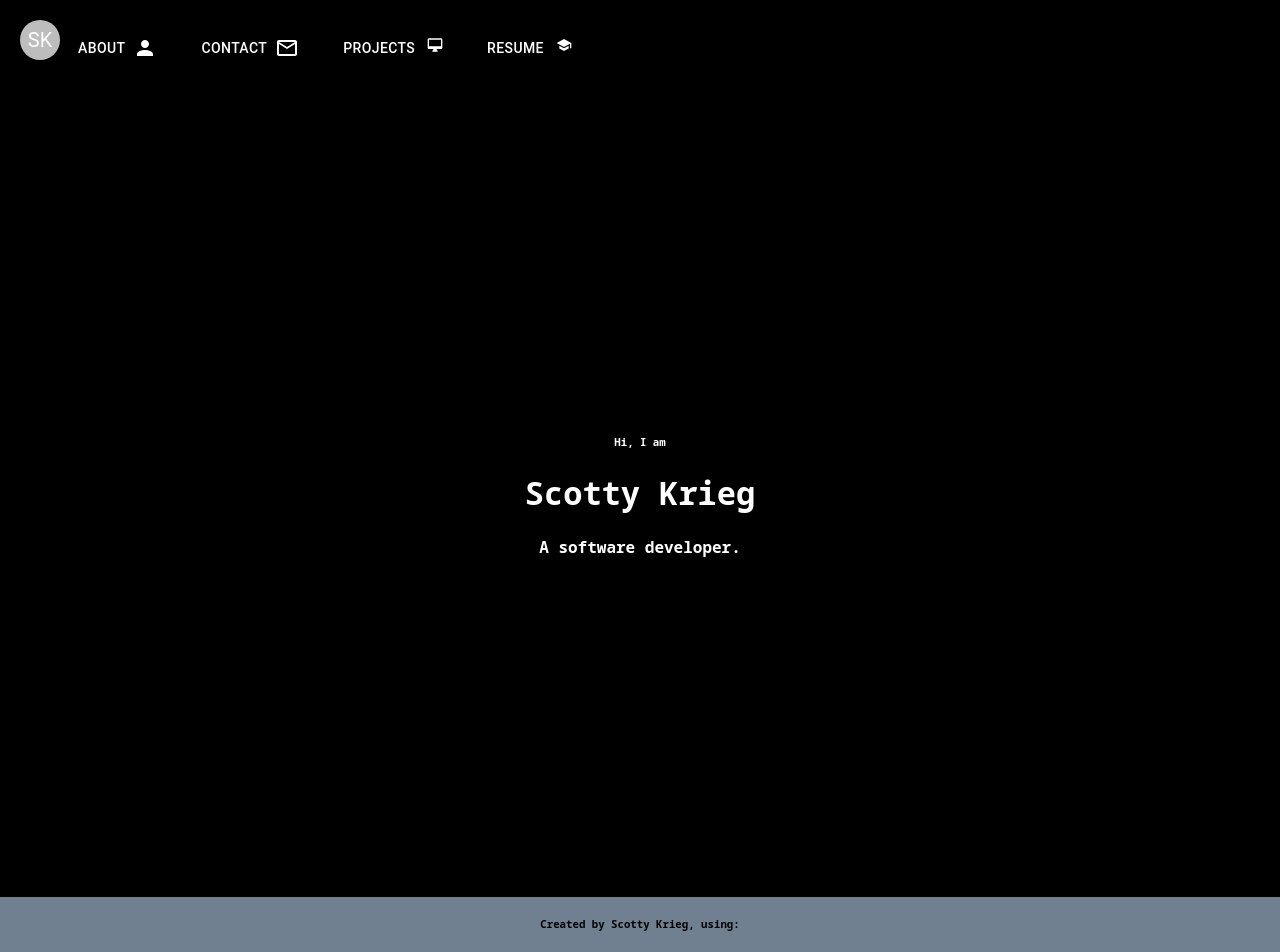
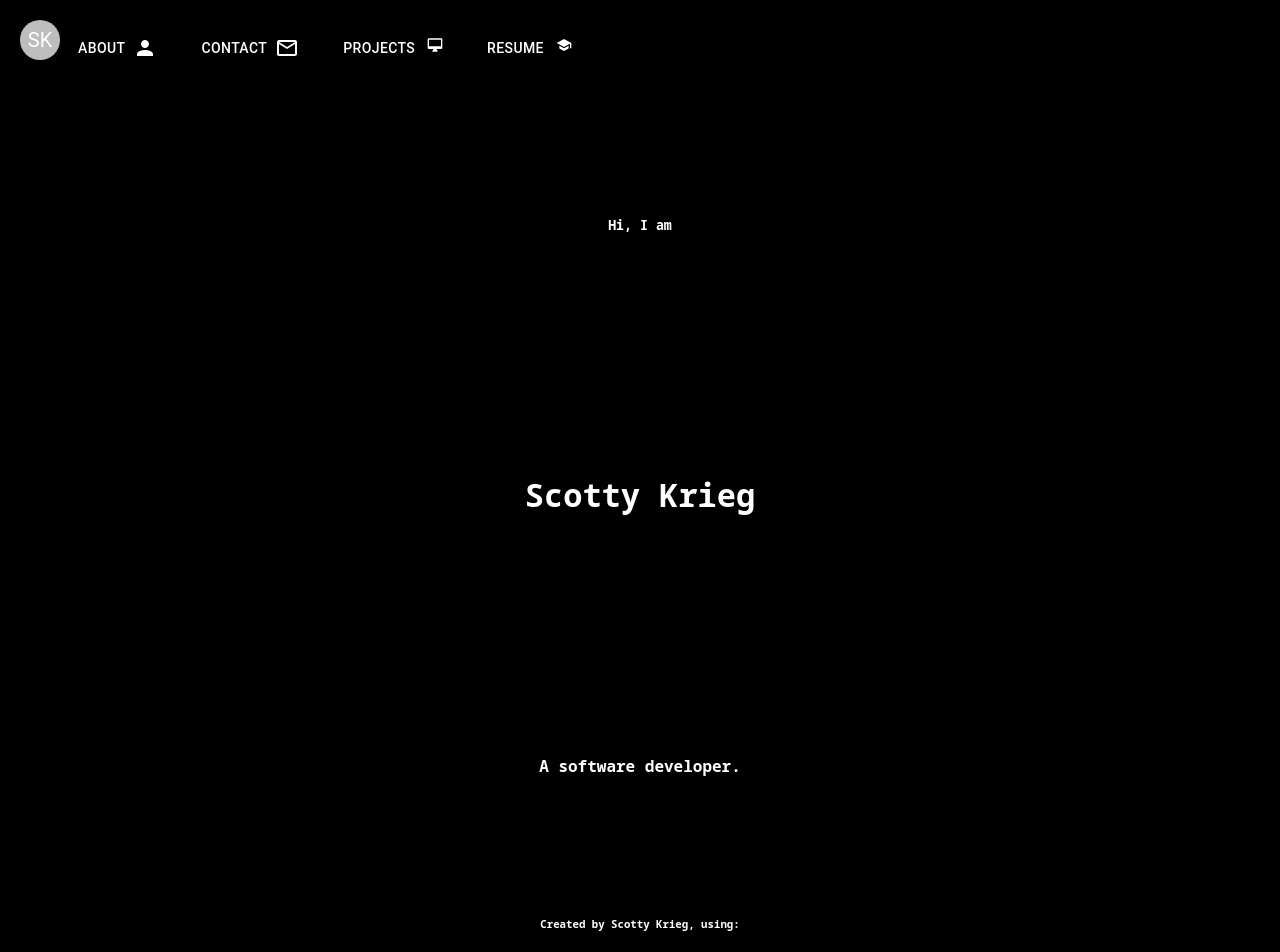
Before and after one commit to scottykrieg/portfolio, a Next.js app: page /Home in a window 1280 px wide. Shown: the top 952 px of the page. Built offline with nearby package versions, Linux system fonts and the light colour scheme.

Commit message:
fixed parallax background on homepage

```diff
--- a/src/components/Footer.tsx
+++ b/src/components/Footer.tsx
@@ -1,4 +1,7 @@
 import styles from "@/styles/Footer.module.sass";
+// import MoonSurface from "@/components/images/MoonSurface.svg";
+
+// Use the MoonSurface variable to reference the SVG file
 import {
   SiReact,
   SiFirebase,
@@ -16,6 +19,7 @@ const mainFont = Noto_Sans_Mono({
 export default function Footer() {
   return (
     <>
+      {" "}
       <div className={mainFont.className}>
         <div className={styles.footerContainer}>
           <h6 className={styles.footerContainer}>
--- a/src/pages/Contact.tsx
+++ b/src/pages/Contact.tsx
@@ -87,7 +87,9 @@ export default function Contact() {
             transition={{ type: "spring", stiffness: 400, damping: 17 }}
           >
             <p
-              style={{ cursor: "pointer" }}
+              style={{
+                cursor: "pointer",
+              }}
               onMouseEnter={() => {
                 /* Handle hover in */
               }}
--- a/src/pages/Home.tsx
+++ b/src/pages/Home.tsx
@@ -15,13 +15,11 @@ export default function Home() {
       <div className={mainFont.className}>
         <div className={styles.welcomeText}>
           <motion.div whileHover={{ scale: 1.05 }}>
-            <h6>Hi, I am </h6>
+            <h5>Hi, I am </h5>
           </motion.div>
-          <br />{" "}
           <motion.div whileHover={{ scale: 1.05 }}>
             <h1>Scotty Krieg</h1>{" "}
           </motion.div>
-          <br />{" "}
           <motion.div whileHover={{ scale: 1.05 }}>
             <h4>A software developer.</h4>
           </motion.div>
--- a/src/pages/Projects.tsx
+++ b/src/pages/Projects.tsx
@@ -21,9 +21,9 @@ export default function Projects() {
       {" "}
       <div className={mainFont.className}>
         <div className={styles.projectsPage}>
+          {" "}
           <h1>Projects</h1>
           <br />
-
           <Link href="https://one-rep-max-b404d.web.app/">
             <h2>One Rep Max Calculator</h2>
           </Link>
@@ -37,7 +37,6 @@ export default function Projects() {
             <SiGithub />
             GitHub Repository
           </Link>
-
           <h3>Built using:</h3>
           <ul>
             <li>
@@ -60,7 +59,7 @@ export default function Projects() {
               <SiFirebase />
               Firebase
             </li>
-          </ul>
+          </ul>{" "}
         </div>{" "}
       </div>
     </>
--- a/src/pages/index.tsx
+++ b/src/pages/index.tsx
@@ -6,7 +6,6 @@ import { Noto_Sans_Mono } from "next/font/google";
 import { Parallax, ParallaxLayer } from "@react-spring/parallax";
 import stars from "@/components/images/Frame.svg";
 import Image from "next/image";
-import zIndex from "@mui/material/styles/zIndex";
 
 const mainFont = Noto_Sans_Mono({
   weight: "500",
@@ -22,13 +21,14 @@ export default function Index() {
         <div style={{ height: "100vh" }}>
           {" "}
           <div className={mainFont.className}>
-            <Parallax pages={4} style={{ height: "100vh" }}>
+            <Parallax pages={3} style={{ height: "100vh" }}>
               <ParallaxLayer
                 sticky={{ start: 0, end: 2 }}
                 style={{
                   display: "grid",
                   placeContent: "center",
                   backgroundSize: "cover",
+                  zIndex: "-1",
                 }}
               >
                 <Image src={stars} alt="stars" />
--- a/src/styles/About.module.sass
+++ b/src/styles/About.module.sass
@@ -4,9 +4,9 @@
     height: 100vh
     display: grid
     justify-content: center
-    background-color:#000000
     text-align: center
-    padding: 50px
+
+    position: relative
     h2, h3, span
         color: #FFFFFF
     a
--- a/src/styles/Footer.module.sass
+++ b/src/styles/Footer.module.sass
@@ -4,9 +4,9 @@
 .footerContainer
   flex-direction: column
   display: flex
-  color: black
+  color: white
+  background-color: black
 
-  background-color: slategrey
   justify-content: center
   align-items: center
   h6
@@ -21,7 +21,7 @@
   justify-content: flex-start
   align-items: center
   padding: 15px
-  background-color: slategrey
+  // background-color: slategrey
   svg
-    background-color: slategrey
+    // background-color: slategrey
     margin: 10px
--- a/src/styles/Home.module.sass
+++ b/src/styles/Home.module.sass
@@ -3,10 +3,7 @@
 
 .welcomeText
     height: 100vh
-    flex-direction: column
-    display: flex
-    flex-wrap: wrap
-    justify-content: center
-    align-items: center
-    background-color:#000000
+    display: grid
+    place-items: center
     color: white
+    position: relative
--- a/src/styles/Projects.module.sass
+++ b/src/styles/Projects.module.sass
@@ -3,6 +3,7 @@
     color: white
     display: grid
     place-items: center
+    height: 100vh
 
     h1
         padding: 10px
--- a/src/styles/globals.sass
+++ b/src/styles/globals.sass
@@ -3,4 +3,7 @@
 *
     margin: 0
 
+body
+    background-color: black
+
 .homePage
```
Also changed, not shown: src/pages/About.tsx (+2 -14 lines), src/styles/Contact.module.sass (+5 -5 lines), src/components/images/MoonSurface.svg (added), 1 other file (tests, documents, lock files or other folders).
